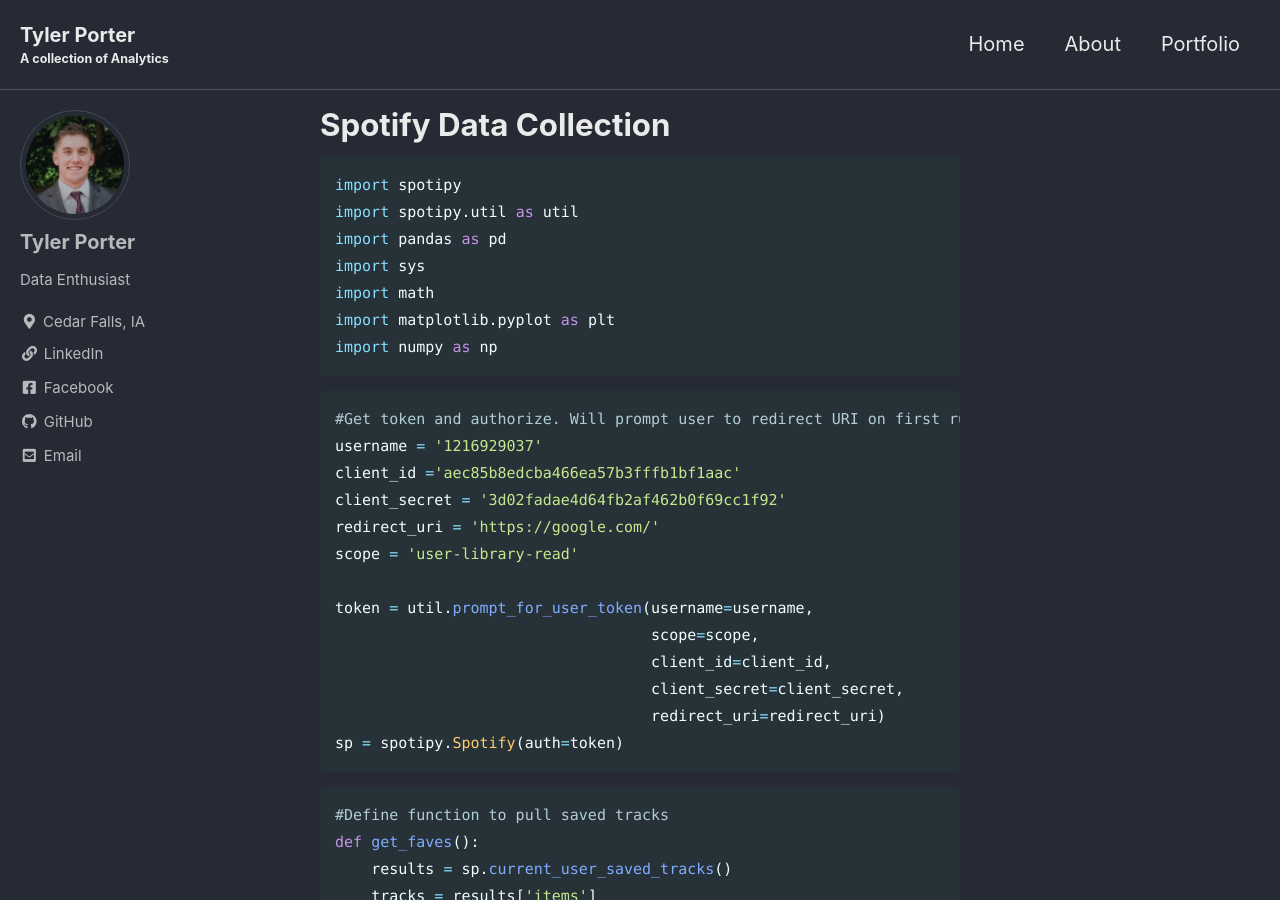
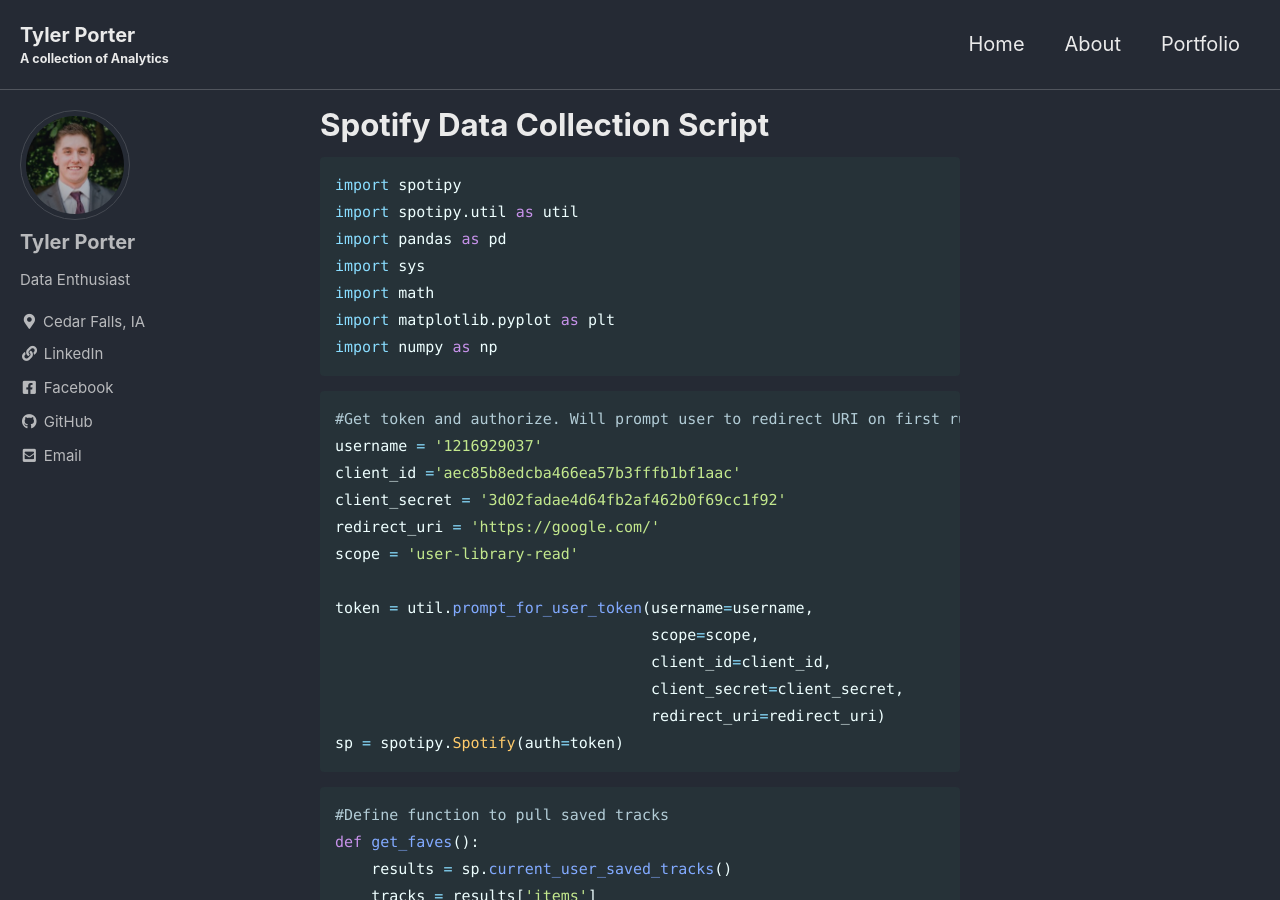
Before and after one commit to tyljporter/typo.github.io, a Jekyll site: the page built from _pages/SpotifyHarvest.md, in a window 1280 px wide and 900 px high. Built offline with Jekyll 4.4.1, drawn with Linux system fonts in a browser that asks for light colours; cached includes are drawn as plain includes.

Commit message:
Spotify v29

````diff
--- a/_pages/SpotifyHarvest.md
+++ b/_pages/SpotifyHarvest.md
@@ -1,7 +1,7 @@
 ---
 layout: archive
 permalink: /SpotifyP1/
-title: "Spotify Data Collection"
+title: "Spotify Data Collection Script"
 author_profile: true
 ---
 ```python
````
Also changed, not shown: _posts/2020-11-08-Spotify.md (+1 -0 lines).
